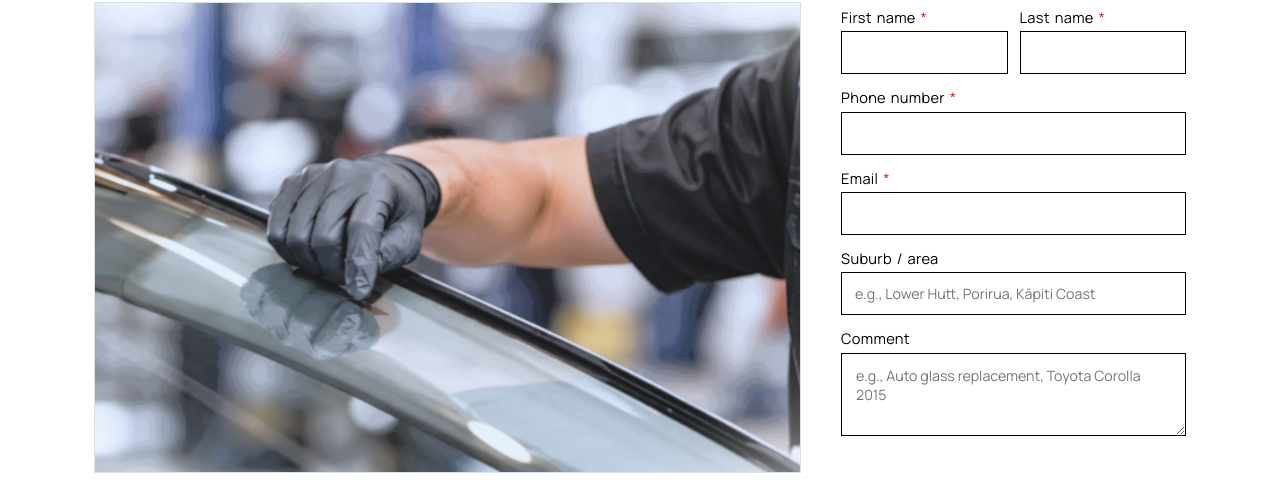
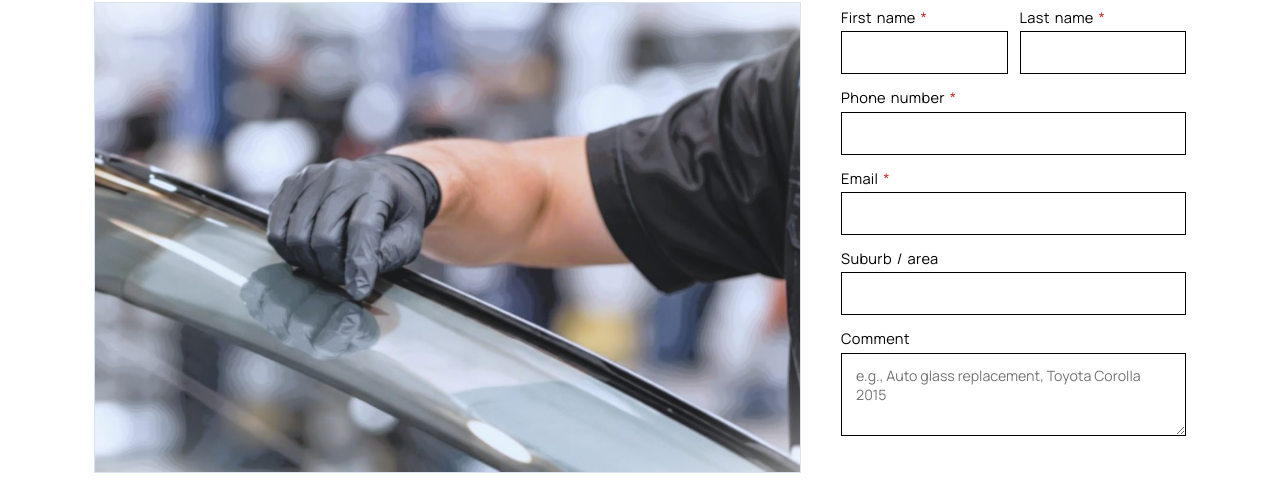
Before and after one commit to itsarizonaneil-dot/autoglassrepairwelly, a plain HTML site: page about.html in a window 1280 px wide. Shown: the part 267-751 px from the top of the page. Drawn offline with Linux system fonts and the light colour scheme.

Commit message:
Forms: remove the example placeholder from the Suburb / area field
Co-Authored-By: Claude Sonnet 5.5 <noreply@anthropic.com>

```diff
--- a/about.html
+++ b/about.html
@@ -88,7 +88,7 @@
           </div>
           <div class="form-row">
             <label for="hero-suburb">Suburb / area</label>
-            <input type="text" id="hero-suburb" name="suburb" placeholder="e.g., Lower Hutt, Porirua, Kāpiti Coast">
+            <input type="text" id="hero-suburb" name="suburb">
           </div>
           <div class="form-row">
             <label for="hero-comment">Comment</label>
```
Also changed, not shown: auto-glass-windscreen-repair.html (+1 -1 lines), contact.html (+1 -1 lines), faq.html (+1 -1 lines), index.html (+1 -1 lines), locations.html (+1 -1 lines), mobile-auto-glass.html (+1 -1 lines), side-mirror-repair.html (+1 -1 lines), sunroof-glass-repair.html (+1 -1 lines), windscreen-replacement.html (+1 -1 lines).
